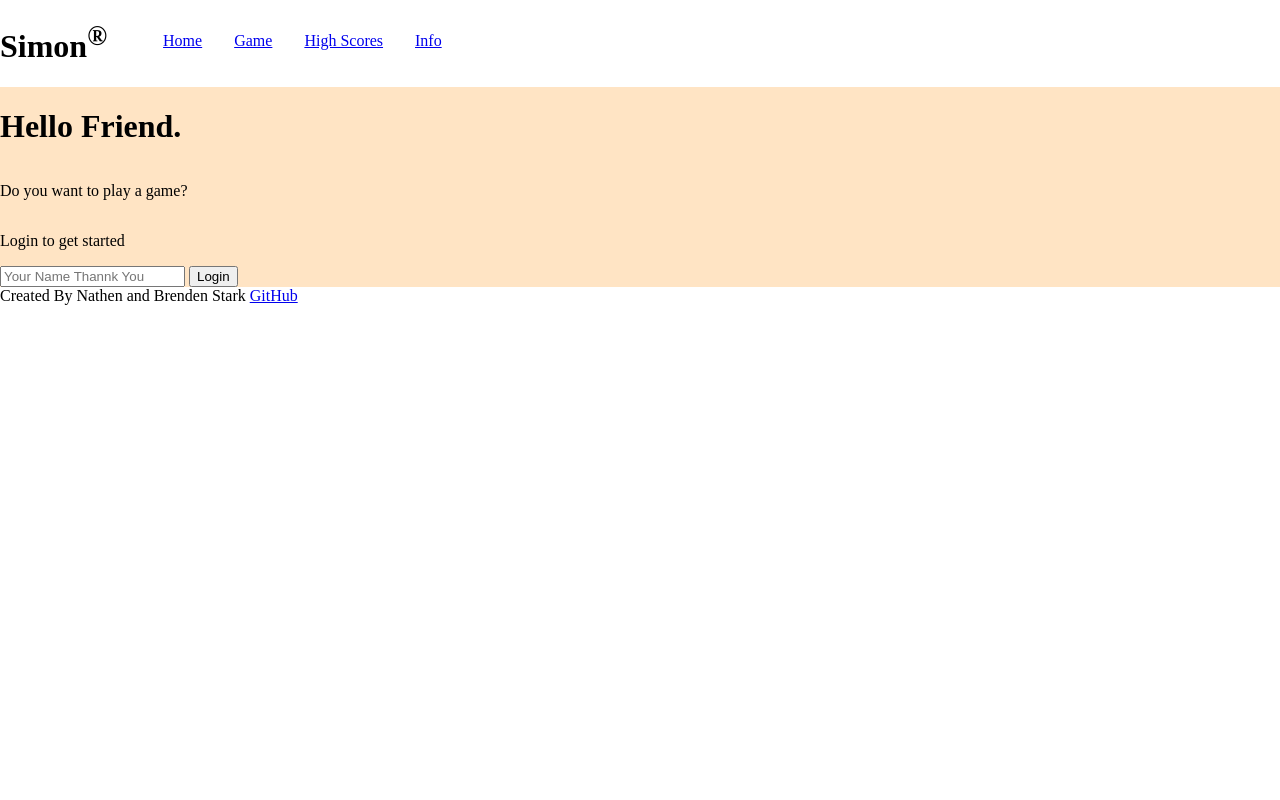
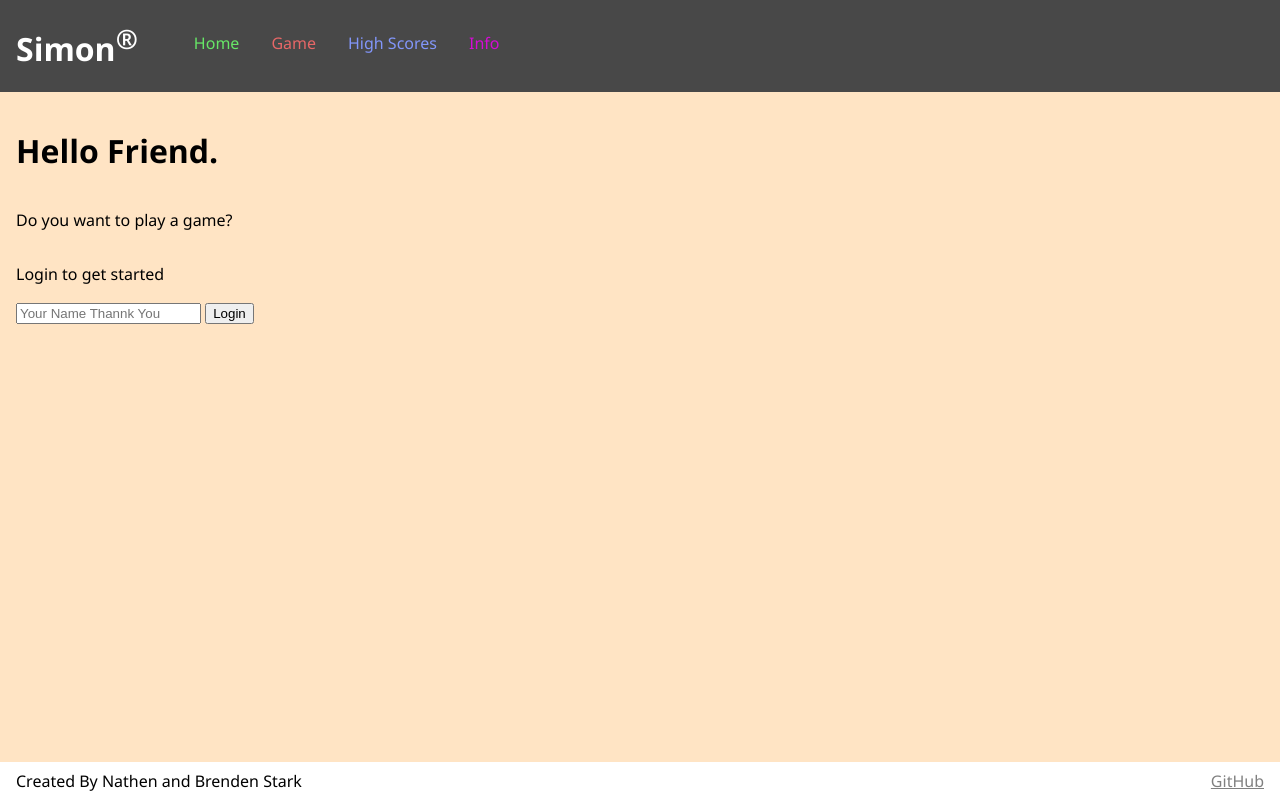
Before and after one commit to starkn/simon, a plain HTML site: page index.html in a window 1280 px wide. Drawn offline with Linux system fonts and the light colour scheme.

Commit message:
Colors and stuff

```diff
--- a/index.html
+++ b/index.html
@@ -14,10 +14,10 @@
 
         <nav>
             <ul>
-                <li><a href="index.html">Home</a></li>
-                <li><a href="play.html">Game</a></li>
-                <li><a href="scores.html">High Scores</a></li>
-                <li><a href="about.html">Info</a></li>
+                <li><a class="gr" href="index.html">Home</a></li>
+                <li><a class="rd" href="play.html">Game</a></li>
+                <li><a class="bl" href="scores.html">High Scores</a></li>
+                <li><a class="pk" href="about.html">Info</a></li>
             </ul>
         </nav>
     </header>
--- a/main.css
+++ b/main.css
@@ -1,21 +1,36 @@
 body {
     display: flex;
     flex-direction: column;
+	height: 100vh;
     margin: 0;
+	font-family:'Segoe UI', Tahoma, Geneva, Verdana, sans-serif;
 }
 
 header {
     display: flex;
     flex-direction: row;
+	padding: 0em 1em;
+	background-color: #484848;
+	color: white;
 }
 
 main {
     display: flex;
+	flex-grow: 1;
     flex-direction: column;
     background-color: bisque;
+	padding: 1em;
 }
 
-footer {}
+footer {
+	display: flex;
+	justify-content: space-between;
+	padding: .5em 1em;
+}
+
+footer a {
+	text-decoration: underline;
+}
 
 ul {
     display: flex;
@@ -25,3 +40,40 @@ ul {
 li {
     margin: 1em;
 }
+
+a {
+	text-decoration: none;
+	color: gray
+}
+
+.gr {
+	color: #67e767;
+}
+
+.gr:hover {
+	color: #add5ad;
+}
+
+.rd {
+	color: #e76767;
+}
+
+.rd:hover {
+	color: #d7a7a7;
+}
+
+.bl {
+	color: #8296fa
+}
+
+.bl:hover {
+	color: #c3cdff
+}
+
+.pk {
+	color: #d50bd5;
+}
+
+.pk:hover {
+	color: #f5a5f5;
+}
```
Also changed, not shown: about.html (+4 -4 lines), play.html (+4 -4 lines), scores.html (+4 -4 lines).
